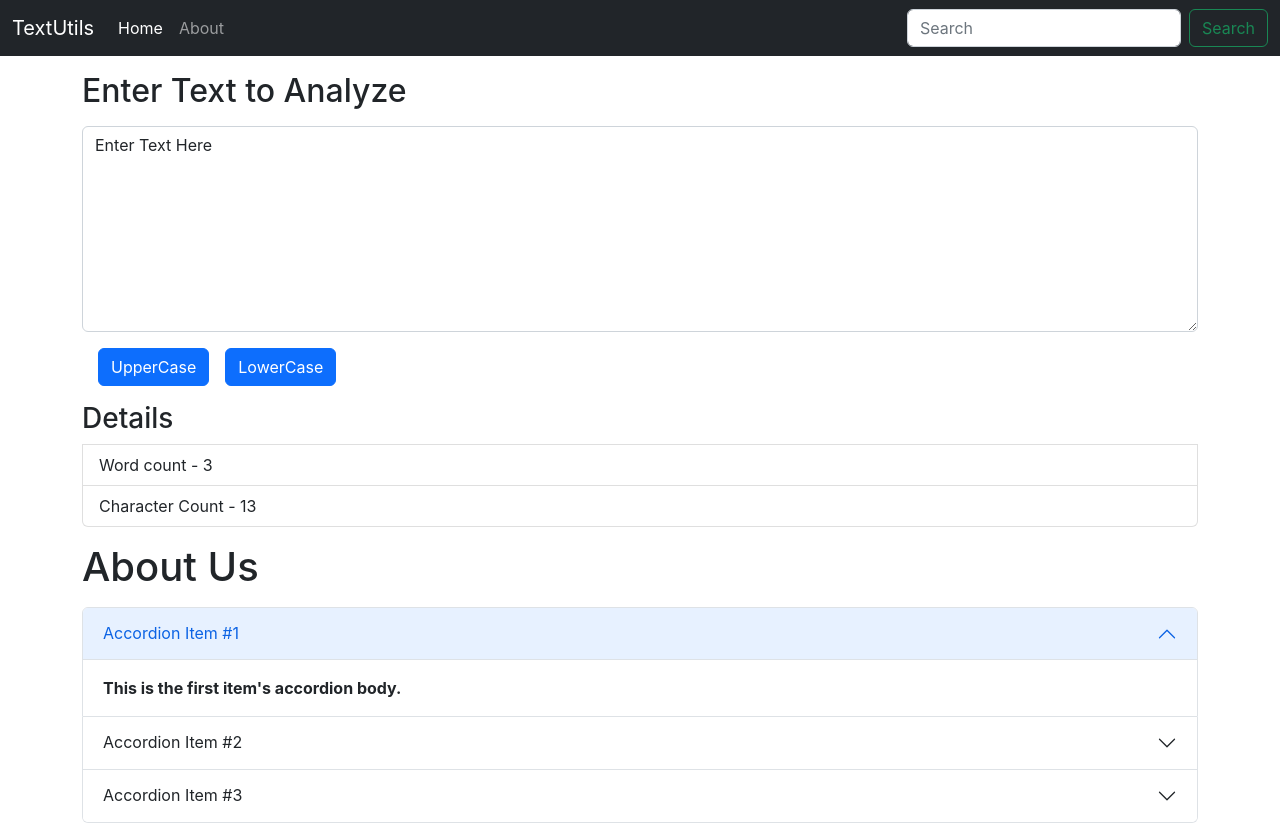
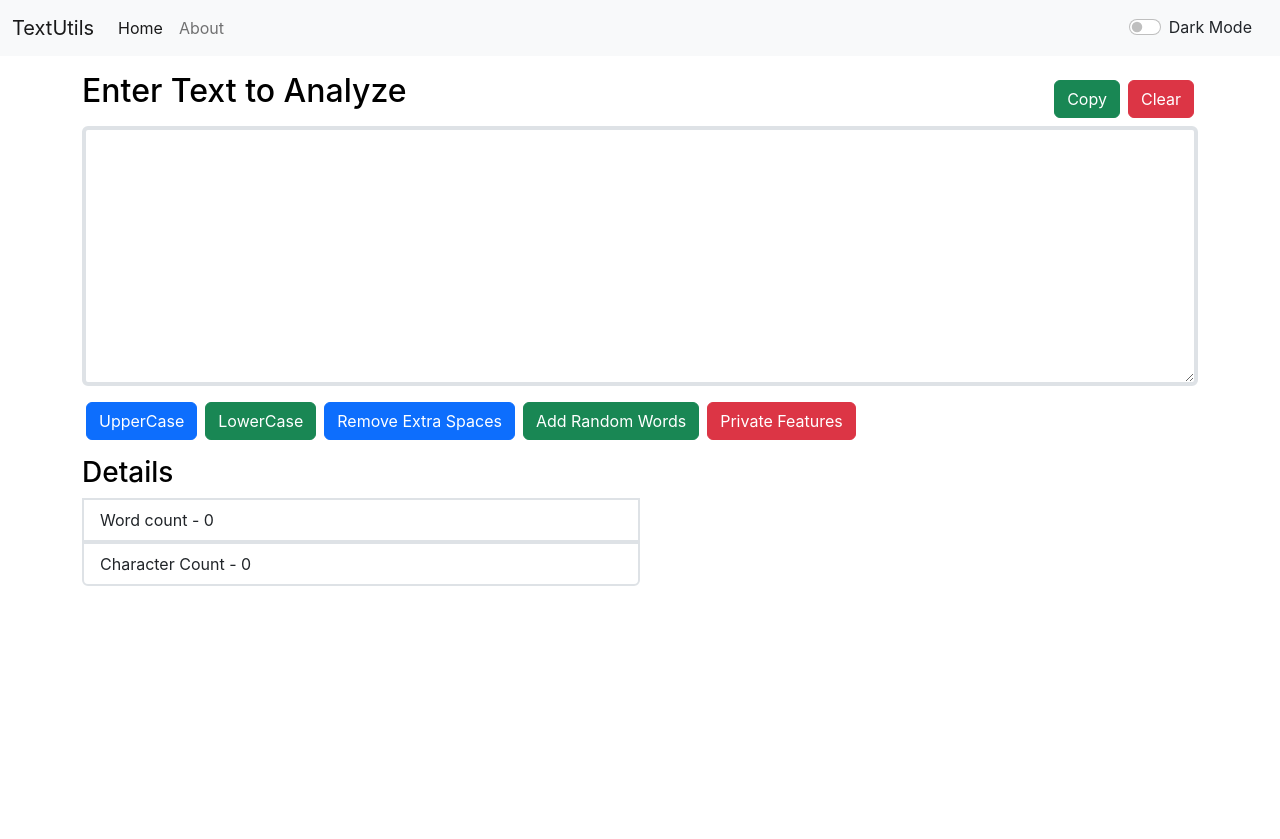
Before and after one commit to saranyamaity2000/react-text-utils, a React (Create React App) app: page / in a window 1280 px wide. After the commit the page ends 800 px from the top, so only its background shows below. Built offline with nearby package versions, Linux system fonts and the light colour scheme.

Commit message:
dark mode added + improved! About Page not added yet

```diff
--- a/package.json
+++ b/package.json
@@ -6,6 +6,7 @@
     "@testing-library/jest-dom": "^5.16.4",
     "@testing-library/react": "^13.3.0",
     "@testing-library/user-event": "^13.5.0",
+    "random-words": "^1.1.2",
     "react": "^18.1.0",
     "react-dom": "^18.1.0",
     "react-scripts": "5.0.1",
--- a/src/App.js
+++ b/src/App.js
@@ -1,15 +1,27 @@
+import { useState } from 'react';
 import './App.css';
-import About from './components/About';
 import Navbar from './components/Navbar';
 import TextForm from './components/TextForm';
 
-function App() { // closing tag is necessary in JSX HTML!
+function App() {
+  // 0 -> light , 1 -> dark
+  const [mode, setMode] = useState("light");
+
+  const toggleMode = () => {
+    if (mode === "light") {
+      setMode("dark");
+      document.body.style.backgroundColor = '#0b1c70';
+    } else {
+      setMode("light");
+      document.body.style.backgroundColor = 'white';
+    }
+  };
+
   return (
     <>
-      <Navbar title="TextUtils" />
+      <Navbar title="TextUtils" mode={mode} toggleMode={toggleMode} />
       <div className="container my-3">
-        <TextForm heading="Enter Text to Analyze" />
-        <About heading="About Us"/>
+        <TextForm heading="Enter Text to Analyze" mode={mode} />
       </div>
     </>
   );
--- a/src/components/Navbar.js
+++ b/src/components/Navbar.js
@@ -2,8 +2,9 @@ import React from 'react'
 import PropTypes from 'prop-types'
 
 export default function Navbar(props) {
+
     return (
-        <nav className="navbar navbar-expand-lg navbar-dark bg-dark">
+        <nav className={`navbar navbar-expand-lg navbar-${props.mode} bg-${props.mode}`}>
             <div className="container-fluid">
                 <a className="navbar-brand" href='/'>{props.title}</a>
                 <button className="navbar-toggler" type="button" data-bs-toggle="collapse" data-bs-target="#navbarSupportedContent" aria-controls="navbarSupportedContent" aria-expanded="false" aria-label="Toggle navigation">
@@ -18,10 +19,11 @@ export default function Navbar(props) {
                             <a className="nav-link" href='/'>{props.about}</a>
                         </li>
                     </ul>
-                    <form className="d-flex" role="search">
-                        <input className="form-control me-2" type="search" placeholder="Search" aria-label="Search" />
-                        <button className="btn btn-outline-success" type="submit">Search</button>
-                    </form>
+
+                    <div className={`form-check form-switch mx-3 text-${props.mode === "light" ? "dark" : "light"}`}>
+                        <input className="form-check-input" type="checkbox" role="switch" id="flexSwitchCheckDefault" onClick={props.toggleMode} />
+                        <label className="form-check-label" htmlFor="flexSwitchCheckDefault">Dark Mode</label>
+                    </div>
                 </div>
             </div>
         </nav>
--- a/src/components/TextForm.js
+++ b/src/components/TextForm.js
@@ -1,9 +1,45 @@
 import React, { useState } from 'react'
+const randomWords = require('random-words');
 
 export default function TextForm(props) {
+
     const upperClickHandler = () => setText(text.toUpperCase());
     const lowerClickHandler = () => setText(text.toLowerCase());
-    const getDetails = text => {
+    const extraSpaceHandler = () => {
+        let words = text.split(" ");
+        const filteredWords = [];
+        words.forEach(word => word.length > 0 ? filteredWords.push(word) : -1);
+        setText(filteredWords.join(" "));
+    };
+    const copyToClipboard = () => {
+        navigator.clipboard.writeText(text).then(() => {
+            console.log('Async: Copying to clipboard was successful!');
+        }, (err) => {
+            console.error('Async: Could not copy text: ', err);
+        });
+    };
+    const onChangeHandler = section => setText(section.target.value);
+
+    const randomWordsHandler = () => {
+        const numOfWords = parseInt(prompt("Enter Number of Words"));
+        if (isNaN(numOfWords)) {
+            alert("Please provide valid number only!");
+        } else {
+            const words = randomWords(numOfWords);
+            let newtext = text;
+            newtext = newtext + (newtext.length ? " " : "") + words.join(" ");
+            setText(newtext);
+        }
+    };
+    const showPrivateFeatures = () => {
+        alert("Functionbality yet to be added!");
+    };
+
+    const clearTextHandler = () => {
+        setText("");
+    }
+
+    const wordCountCharCount = text => {
         let wc = 0, cc = 0;
         for (let word of text.split(" ")) {
             if (word.length > 0) {
@@ -13,24 +49,39 @@ export default function TextForm(props) {
         }
         return [wc, cc];
     };
-    const onChangeHandler = section => setText(section.target.value);
 
-    const [text, setText] = useState("Enter Text Here"); // means have to update text using setText
-    let [wordCount, charCount] = getDetails(text);
+    const [text, setText] = useState("");
+    let [wordCount, charCount] = wordCountCharCount(text);
+
+    let innerBoxStyle = {
+        backgroundColor: props.mode === 'dark' ? 'lightblue' : 'white',
+    };
+    let headingStyle = {
+        color: props.mode === 'dark' ? 'white' : 'black',
+    };
 
     return (
         <div>
             <div className="mb-3">
-                <label htmlFor="textBox" className="form-label"><h2>{props.heading}</h2></label>
-                <textarea className="form-control" id="textBox" rows="8" value={text} onChange={onChangeHandler}></textarea>
+                <div className="headingAndCopy" style={{ display: "flex", alignItems: "center", justifyContent: "space-between" }}>
+                    <label htmlFor="textBox" className="form-label" style={headingStyle}><h2>{props.heading}</h2></label>
+                    <div className="rightAlignedUtilButtons">
+                        <button className="btn btn-success mx-1" onClick={copyToClipboard}>Copy</button>
+                        <button className="btn btn-danger mx-1" onClick={clearTextHandler}>Clear</button>
+                    </div>
+                </div>
+                <textarea className="form-control border border-4" id="textBox" rows="10" value={text} onChange={onChangeHandler} style={innerBoxStyle}></textarea>
             </div>
-            <button className="btn btn-primary mx-3" onClick={upperClickHandler}>UpperCase</button>
-            <button className="btn btn-primary" onClick={lowerClickHandler}>LowerCase</button>
-            <ul className="list-group my-3">
-                <h3>Details</h3>
-                <li className="list-group-item">Word count - {wordCount}</li>
-                <li className="list-group-item">Character Count - {charCount}</li>
+            <button className="btn btn-primary mx-1" onClick={upperClickHandler}>UpperCase</button>
+            <button className="btn btn-success mx-1" onClick={lowerClickHandler}>LowerCase</button>
+            <button className="btn btn-primary mx-1" onClick={extraSpaceHandler}>Remove Extra Spaces</button>
+            <button className="btn btn-success mx-1" onClick={randomWordsHandler}>Add Random Words</button>
+            <button className="btn btn-danger mx-1" onClick={showPrivateFeatures}>Private Features</button>
+            <ul className="list-group my-3 w-50">
+                <h3 style={headingStyle}>Details</h3>
+                <li className="list-group-item border border-2" style={innerBoxStyle}>Word count - {wordCount}</li>
+                <li className="list-group-item border border-2" style={innerBoxStyle}>Character Count - {charCount}</li>
             </ul>
-        </div>
+        </div >
     )
 }
```
Also changed, not shown: 1 other file (tests, documents, lock files or other folders).
